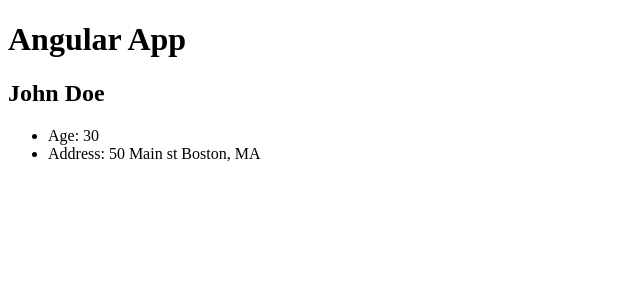
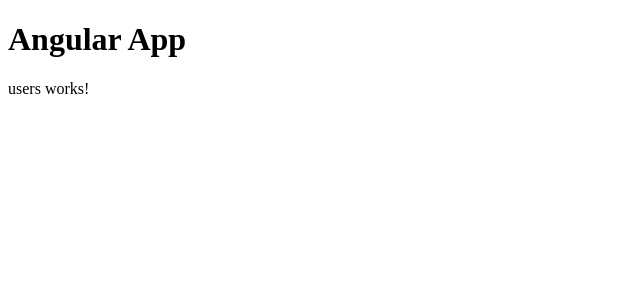
Before and after one commit to filipeqs/angular-sandbox-app, an Angular app: page / in a window 1280 px wide. Shown: the top 300 px of the page, without its empty margins (0-640 px from the left). Built offline with nearby package versions, Linux system fonts and the light colour scheme.

Commit message:
users component and turn strict mode off

```diff
--- a/src/app/app.component.html
+++ b/src/app/app.component.html
@@ -1,2 +1,2 @@
 <h1>Angular App</h1>
-<app-user></app-user>
+<app-users></app-users>
--- a/src/app/app.module.ts
+++ b/src/app/app.module.ts
@@ -3,9 +3,10 @@
 
 import { AppComponent } from './app.component';
 import { UserComponent } from './components/user/user.component';
+import { UsersComponent } from './components/users/users.component';
 
 @NgModule({
-    declarations: [AppComponent, UserComponent],
+    declarations: [AppComponent, UserComponent, UsersComponent],
     imports: [BrowserModule],
     providers: [],
     bootstrap: [AppComponent],
--- a/src/app/components/user/user.component.ts
+++ b/src/app/components/user/user.component.ts
@@ -1,4 +1,4 @@
-import { Component } from '@angular/core';
+import { Component, OnInit } from '@angular/core';
 import { User } from 'src/app/models/User';
 
 @Component({
@@ -6,12 +6,14 @@
     templateUrl: './user.component.html',
     styleUrls: ['./user.component.css'],
 })
-export class UserComponent {
+export class UserComponent implements OnInit {
     // Properties
     user: User;
 
     // Methods
-    constructor() {
+    constructor() {}
+
+    ngOnInit() {
         this.user = {
             firstName: 'John',
             lastName: 'Doe',
--- /dev/null
+++ b/src/app/components/users/users.component.html
@@ -0,0 +1 @@
+<p>users works!</p>
--- /dev/null
+++ b/src/app/components/users/users.component.ts
@@ -0,0 +1,12 @@
+import { Component, OnInit } from '@angular/core';
+
+@Component({
+    selector: 'app-users',
+    templateUrl: './users.component.html',
+    styleUrls: ['./users.component.css'],
+})
+export class UsersComponent implements OnInit {
+    constructor() {}
+
+    ngOnInit(): void {}
+}
```
Also changed, not shown: tsconfig.json (+8 -11 lines), src/app/components/users/users.component.css (added).
